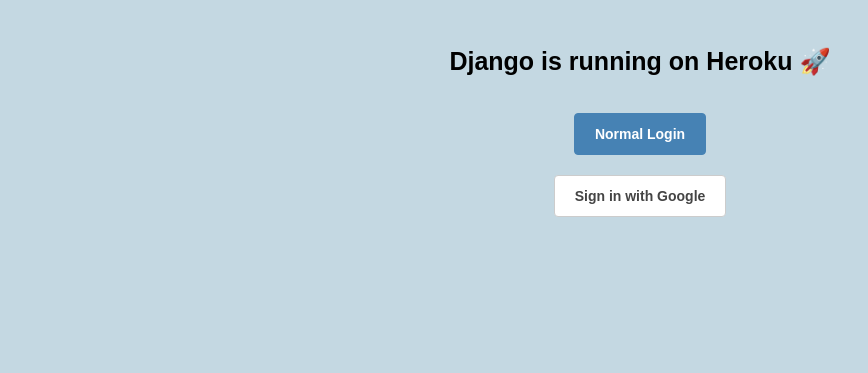
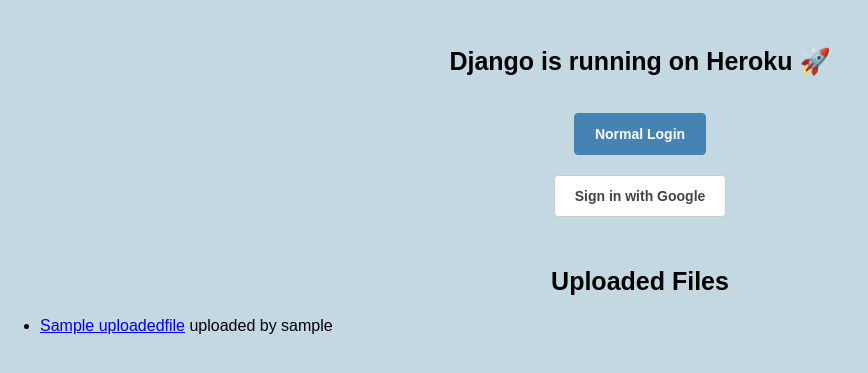
Before and after one commit to SafaaMahbub/CIO_Forum, a Django app: page / in a window 1280 px wide. Shown: the part 58-431 px from the top of the page, without its empty margins (0-868 px from the left). Run offline with Django 4.2, Linux system fonts and the light colour scheme; tables that the repository leaves empty hold one stand-in row (values such as "Sample post"); some libraries are stand-ins or nearby versions.

Commit message:
Added upload files

```diff
--- a/config/settings.py
+++ b/config/settings.py
@@ -174,3 +174,6 @@ STORAGES = {
         "BACKEND": "whitenoise.storage.CompressedManifestStaticFilesStorage",
     },
 }
+
+MEDIA_URL = "/media/"
+MEDIA_ROOT = BASE_DIR / "media"
--- a/config/urls.py
+++ b/config/urls.py
@@ -17,7 +17,10 @@ Including another URLconf
 from django.contrib import admin
 from django.urls import path, include
 from django.http import HttpResponse
+from core.views import upload_file
 from core.views import homepage, profile, create_cio
+from django.conf import settings
+from django.conf.urls.static import static
 
 urlpatterns = [
     path("", homepage, name="homepage"),
@@ -25,4 +28,6 @@ urlpatterns = [
     path("accounts/", include("allauth.urls")),
     path('profile/', profile, name="profile"),
     path("create-cio/", create_cio, name="create_cio"),
+    path("cio/<int:cio_id>/upload/", upload_file, name="upload_file"),
 ]
+urlpatterns += static(settings.MEDIA_URL, document_root=settings.MEDIA_ROOT)
--- a/core/models.py
+++ b/core/models.py
@@ -1,5 +1,7 @@
 # Import Django settings to reference the built-in User model
 from django.conf import settings
+
+
 
 # Import Django's model system (used to create database tables)
 from django.db import models
@@ -22,6 +24,24 @@ class CIO(models.Model):
     def inactive_members(self):
         return self.memberships.filter(is_active=False).count()
 
+
+
+
+#Uploading  images and files
+# cio: links the file to a CIO
+# uploaded_by: stores who uploaded it
+# title: lets you name the file
+# file: stores the actual uploaded file
+# uploaded_at: timestamp
+class UploadedFile(models.Model):
+    cio = models.ForeignKey("CIO", on_delete=models.CASCADE, related_name="uploads")
+    uploaded_by = models.ForeignKey(User, on_delete=models.CASCADE)
+    title = models.CharField(max_length=100)
+    file = models.FileField(upload_to="cio_uploads/")
+    uploaded_at = models.DateTimeField(auto_now_add=True)
+
+    def __str__(self):
+        return self.title
 
 # Create a Profile model using Django User model
 # Allows us to attach roles to users
--- a/core/views.py
+++ b/core/views.py
@@ -3,11 +3,17 @@ from django.contrib import messages
 from django.contrib.auth.decorators import login_required
 from .forms import CIOForm
 from .models import CIOMembership
+from django.shortcuts import render, redirect, get_object_or_404
+from django.contrib.auth.decorators import login_required
+from django.http import HttpResponseForbidden
+from .models import CIO, UploadedFile
+from .forms import UploadedFileForm
 
 
 def homepage(request):
     role = None
     display_name = None
+    uploads = UploadedFile.objects.all()
 
     if request.user.is_authenticated:
         display_name = request.user.email or request.user.username
@@ -18,8 +24,8 @@ def homepage(request):
     return render(request, "home.html", {
         "role": role,
         "display_name": display_name,
+        "uploads": uploads,
     })
-
 @login_required
 def profile(request):
     return render(request, "profile.html", {
@@ -50,3 +56,24 @@ def create_cio(request):
         form = CIOForm()
 
     return render(request, "create_cio.html", {"form": form})
+
+@login_required
+def upload_file(request, cio_id):
+    cio = get_object_or_404(CIO, id=cio_id)
+
+    # Restrict uploads based on role
+    if not hasattr(request.user, "profile") or request.user.profile.role == "guest":
+        return HttpResponseForbidden("Guests cannot upload files.")
+
+    if request.method == "POST":
+        form = UploadedFileForm(request.POST, request.FILES)
+        if form.is_valid():
+            uploaded_file = form.save(commit=False)
+            uploaded_file.cio = cio
+            uploaded_file.uploaded_by = request.user
+            uploaded_file.save()
+            return redirect("homepage")
+    else:
+        form = UploadedFileForm()
+
+    return render(request, "upload_file.html", {"form": form, "cio": cio})
--- a/templates/home.html
+++ b/templates/home.html
@@ -35,4 +35,15 @@
             </div>
         {% endif %}
     </div>
+    <h2>Uploaded Files</h2>
+<ul>
+    {% for file in uploads %}
+        <li>
+            <a href="{{ file.file.url }}">{{ file.title }}</a>
+            uploaded by {{ file.uploaded_by.username }}
+        </li>
+    {% empty %}
+        <li>No files uploaded yet.</li>
+    {% endfor %}
+</ul>
 {% endblock %}
```
Also changed, not shown: core/forms.py (+10 -0 lines), templates/upload_file.html (added, +17 -0 lines).
